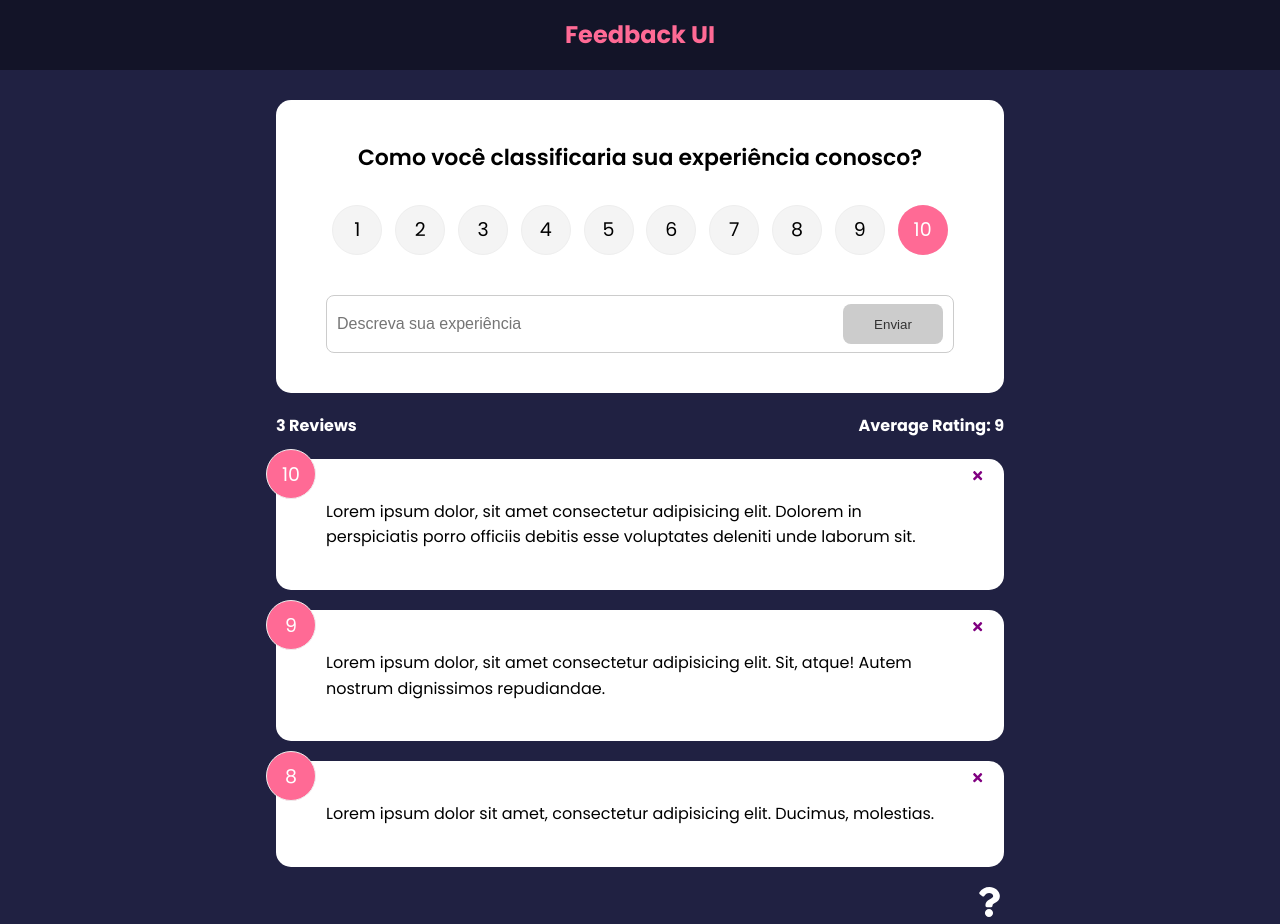
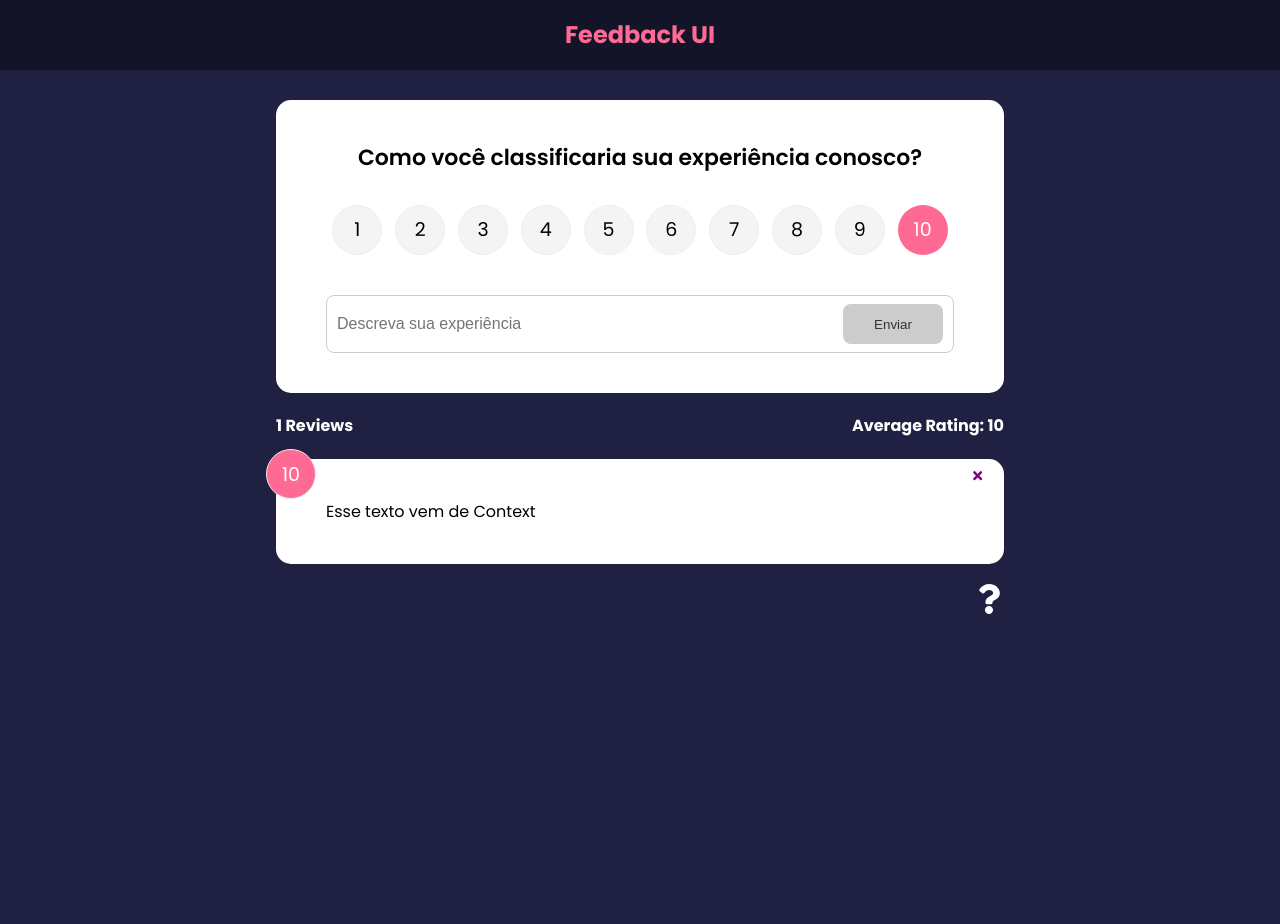
Before and after one commit to VinniC77/React-Feedback-App, a React (Create React App) app: page / in a window 1280 px wide. After the commit the page ends 800 px from the top, so only its background shows below. Built offline with nearby package versions, Linux system fonts and the light colour scheme.

Commit message:
Added useContext hook for props

```diff
--- a/src/App.js
+++ b/src/App.js
@@ -4,6 +4,8 @@
 import FeedbackStats from "./components/FeedbackStats";
 import FeedbackForm from "./components/FeedbackForm";
 import AboutPage from "./pages/AboutPage";
+import { FeedbackProvider } from "./context/FeedbackContext";
+// Precisamos fazer um destructuring porque esse item não é exportado por padrão (export default) no componente
 import AboutIconLink from "./components/AboutIconLink";
 import Post from "./components/Post";
 import Navi from "./components/Navi";
@@ -34,6 +36,8 @@
   };
 
   return (
+    <FeedbackProvider>
+      {/* Aqui estamos envolvendo toda a aplicação para que o Context seja acessado por todos os componentes aqui dentro */}
       <Router>
         {/* the props passing here (bgcolor and textColor) could be used inside the component, putting it in the parameters */}
         {/* bgColor='green' textColor='yellow'  */}
@@ -46,9 +50,9 @@
               element={
                 <>
                   <FeedbackForm handleAdd={addFeedback} />
-                <FeedbackStats feedback={feedback} />
+                  <FeedbackStats />
+{/* Não precisamos mais passar o feedback como props porque utilzamos o useContext para passar ele para todos os componentes da aplicação.                   */}
                   <FeedbackList
-                  feedback={feedback}
                     handleDelete={deleteFeedback}
                   />
                 </>
@@ -65,6 +69,7 @@
           <AboutIconLink />
         </div>
       </Router>
+    </FeedbackProvider>
     // Com as rotas, vamos querer apenas uma rota para a AboutPage e outra rota para o restante dos componentes.
   );
 };
--- a/src/components/FeedbackList.jsx
+++ b/src/components/FeedbackList.jsx
@@ -1,7 +1,12 @@
-import PropTypes from 'prop-types'
+import { useContext } from 'react'
+// Precisamos desse hook para conseguir utilizar o Context
+import FeedbackContext from '../context/FeedbackContext'
 import FeedbackItem from "./FeedbackItem"
 
-const FeedbackList = ({ feedback, handleDelete }) => {
+const FeedbackList = ({ handleDelete }) => {
+// Podemos extrair o que quer que queiramos do nosso FeedbackContext (tudo que estiver no value desse componente) utilizando o useContext
+    const { feedback } = useContext(FeedbackContext) // Assim, não precisamos mais passar o feedback como props
+
     // console.log(feedback); Always check if the data is correct
     if (!feedback || feedback.length === 0){
         return <p>No Feedback Yet</p>
@@ -16,14 +21,4 @@
     )
 }
 
-FeedbackList.propTypes = {
-    feedback: PropTypes.arrayOf(
-        PropTypes.shape({
-            id: PropTypes.number.isRequired,
-            text: PropTypes.string.isRequired,
-            rating: PropTypes.number.isRequired
-        })
-    )
-}
-
 export default FeedbackList
--- a/src/components/FeedbackStats.jsx
+++ b/src/components/FeedbackStats.jsx
@@ -1,6 +1,10 @@
-import PropTypes from 'prop-types'
+import { useContext } from "react"
+import FeedbackContext from "../context/FeedbackContext"
 
-const FeedbackStats = ({ feedback }) => {
+const FeedbackStats = () => {
+// Não precisamos mais passar o feedback como props, pois estamos passando pelo Context
+  const { feedback } = useContext(FeedbackContext)
+
 
   // Vamos calcular a média de avaliações (soma de todas as avaliações, dividida pela quantidade de avaliações) com reduce. O método de array reduce retorna um único valor. Pode receber um acumulador (que iniciamos em zero) e o valor atual. Depos de obtermos essa soma através do reduce, dividimos pela quantidade de avaliações, ou seja, feedback.length
 
@@ -21,8 +25,4 @@
   );
 };
 
-FeedbackStats.propTypes = {
-    feedback: PropTypes.array.isRequired
-}
-
 export default FeedbackStats;
--- /dev/null
+++ b/src/context/FeedbackContext.js
@@ -0,0 +1,26 @@
+import { createContext, useState } from "react"
+
+// O Context fornece uma maneira de passar props entre os componentes sem a necessidade de ficar passando essas props manualmente.
+
+const FeedbackContext = createContext()
+
+export const FeedbackProvider = ({ children }) => {
+
+// Por enquanto, vamos passar esse item como padrão para entender como o Context funciona.
+    const [feedback, setFeedback] = useState([
+        {
+            id: 1,
+            text: "Esse texto vem de Context",
+            rating: 10
+        }
+    ])
+
+    return <FeedbackContext.Provider value={{
+        feedback // que é o mesmo que passar feedback: feedback
+    }}>
+{/* E aqui passamos o feedback pelo value, porque é esse elemento que os outros componentes vão precisar acessar */}
+        {children}
+    </FeedbackContext.Provider>
+}
+
+export default FeedbackContext
```
Also changed, not shown: 1 other file (tests, documents, lock files or other folders). Lines whose indentation alone changed are shown as unchanged.
